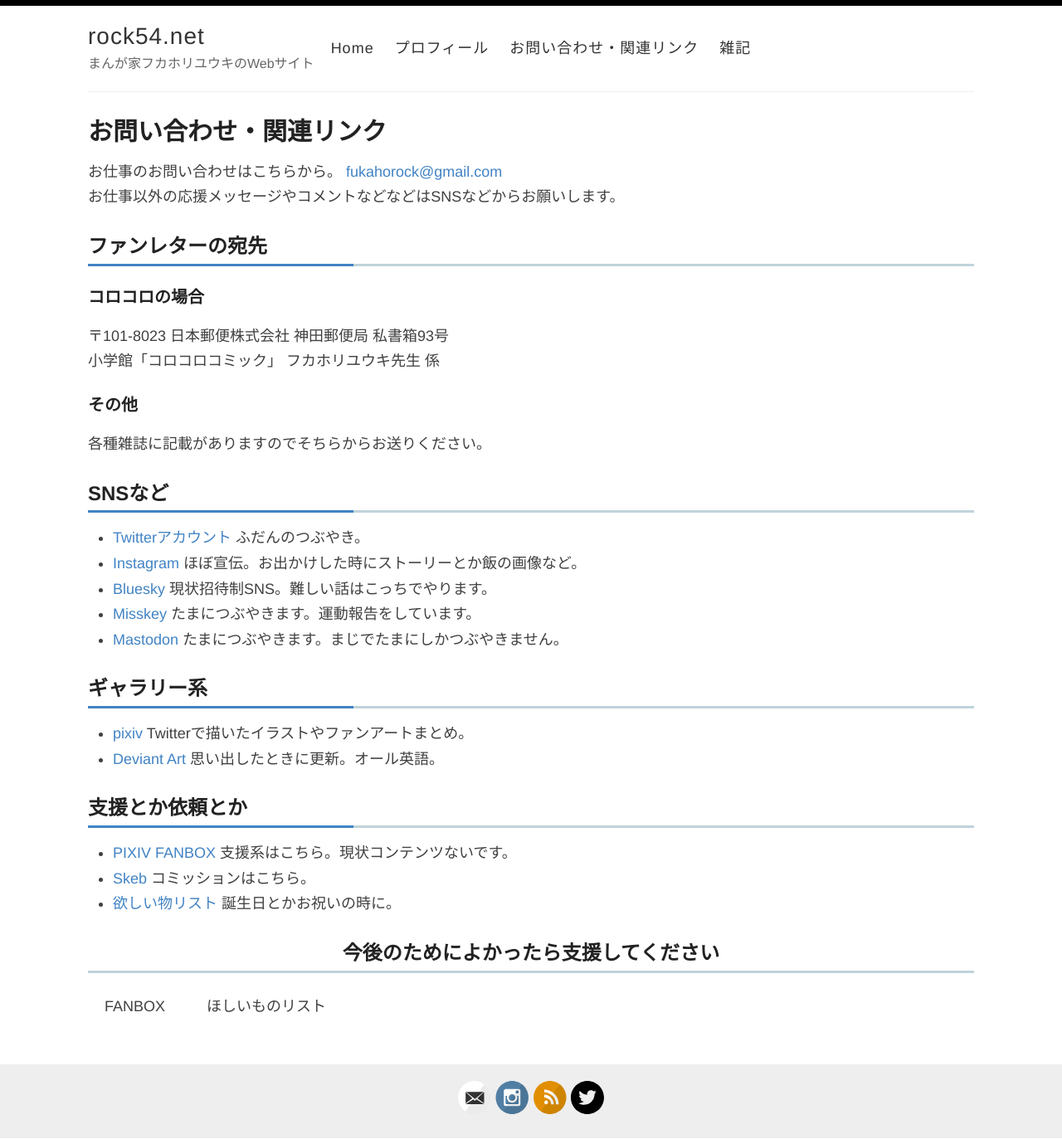
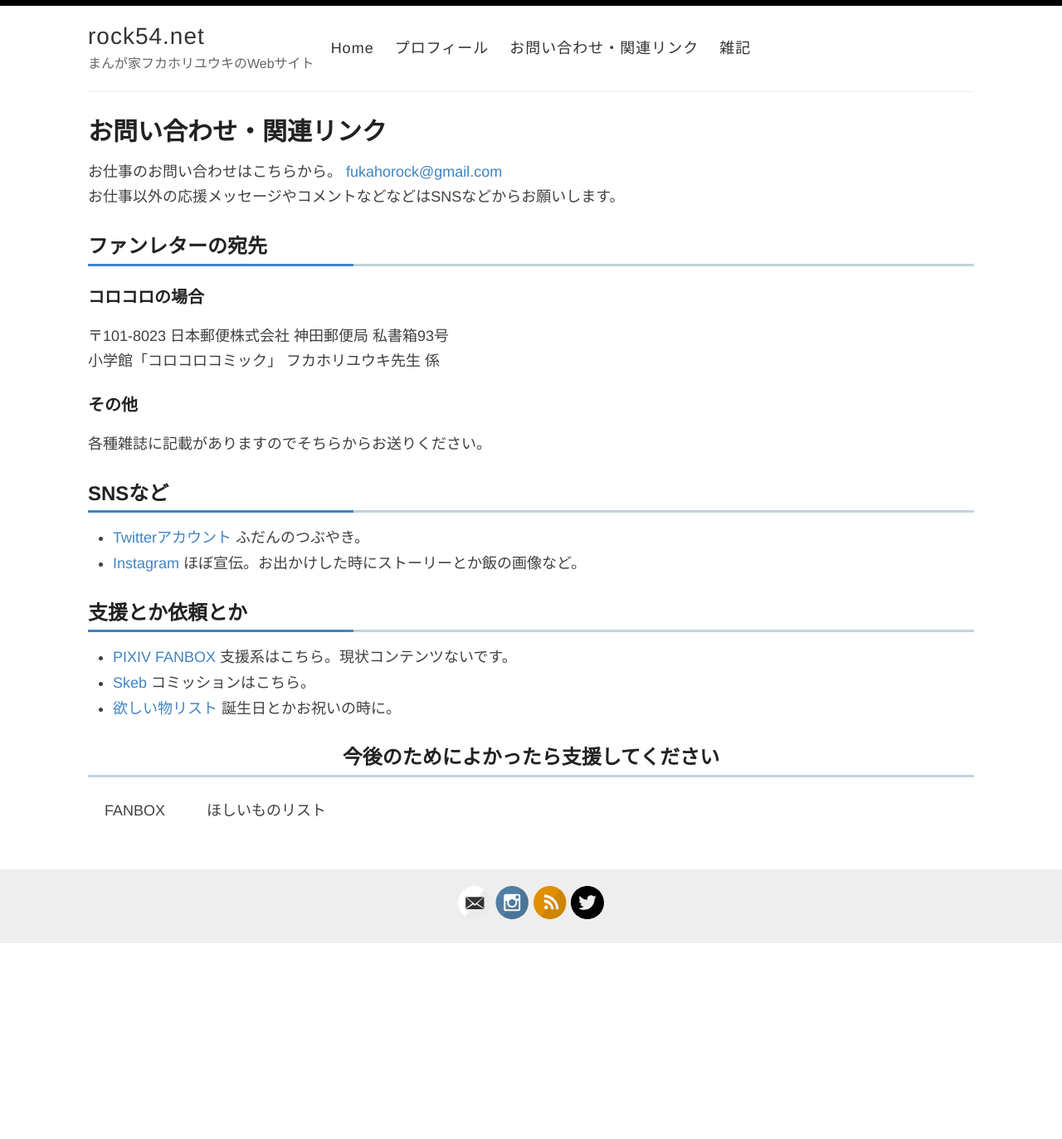
Before and after one commit to fukahorock/rock54main, a Jekyll site: the page built from contacts.md, in a window 1280 px wide. Shown: the whole page at 83% size. Built offline with Jekyll 4.4.1, drawn with Linux system fonts in a browser that asks for light colours; after the commit the page ends 1137 px from its top, so only the background shows below that.

Commit message:
edit contact list

```diff
--- a/contacts.md
+++ b/contacts.md
@@ -18,13 +18,6 @@
 ## SNSなど
 - [Twitterアカウント](https://twitter.com/fukahorock) ふだんのつぶやき。
 - [Instagram](https://www.instagram.com/fukahorock/) ほぼ宣伝。お出かけした時にストーリーとか飯の画像など。
-- [Bluesky](https://bsky.app/profile/fukahorock54.bsky.social) 現状招待制SNS。難しい話はこっちでやります。
-- [Misskey](https://misskey.io/@fukahorock) たまにつぶやきます。運動報告をしています。
-- [Mastodon](https://mstdn.jp/@fffkhr/) たまにつぶやきます。まじでたまにしかつぶやきません。
-
-## ギャラリー系
-- [pixiv](https://www.pixiv.net/users/850844) Twitterで描いたイラストやファンアートまとめ。
-- [Deviant Art](https://www.deviantart.com/fukahorock) 思い出したときに更新。オール英語。
 
 ## 支援とか依頼とか
 - [PIXIV FANBOX](https://fukahorock.fanbox.cc/) 支援系はこちら。現状コンテンツないです。
```
Also changed, not shown: _posts/draft.md (added, +8 -0 lines).
